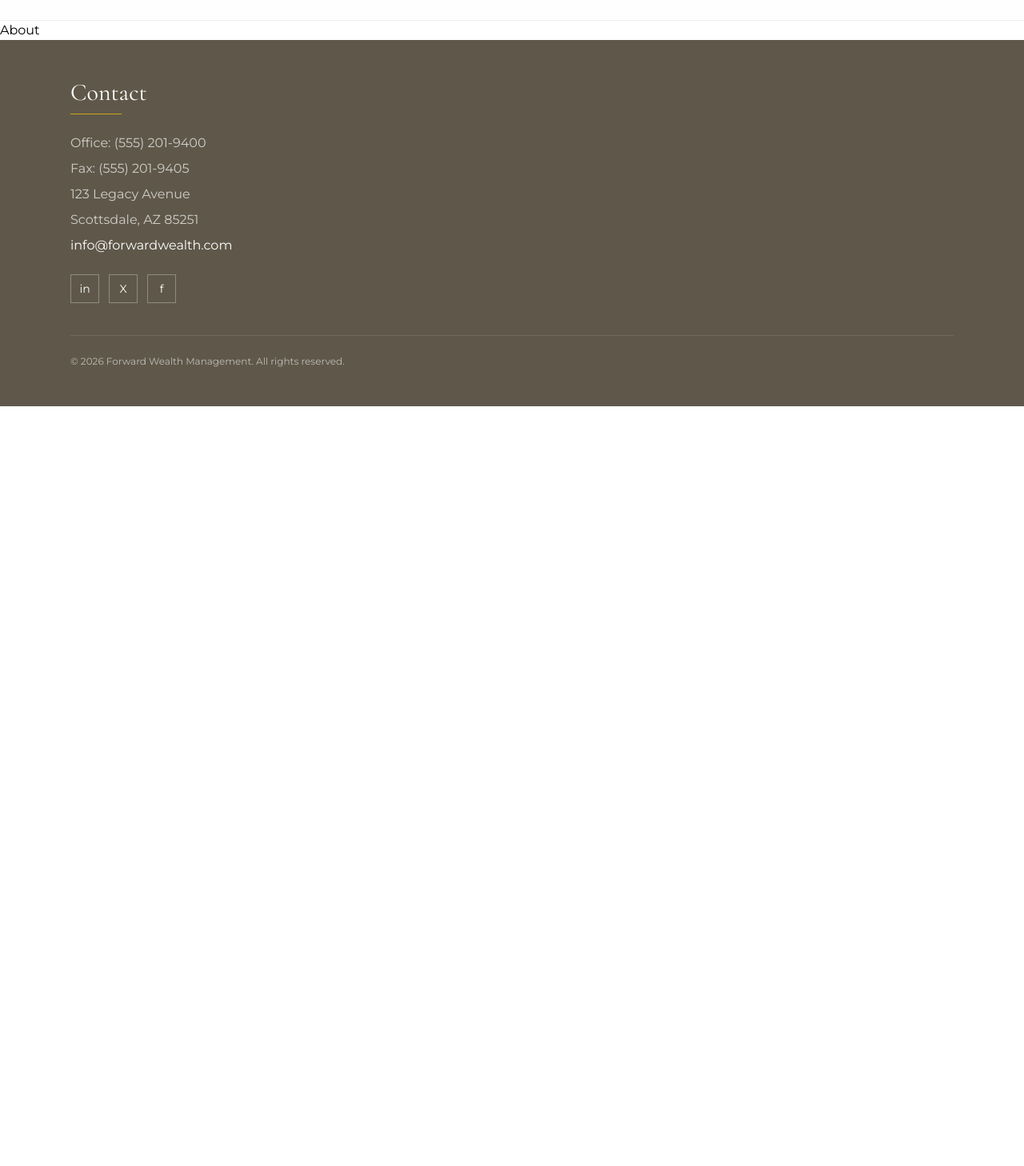
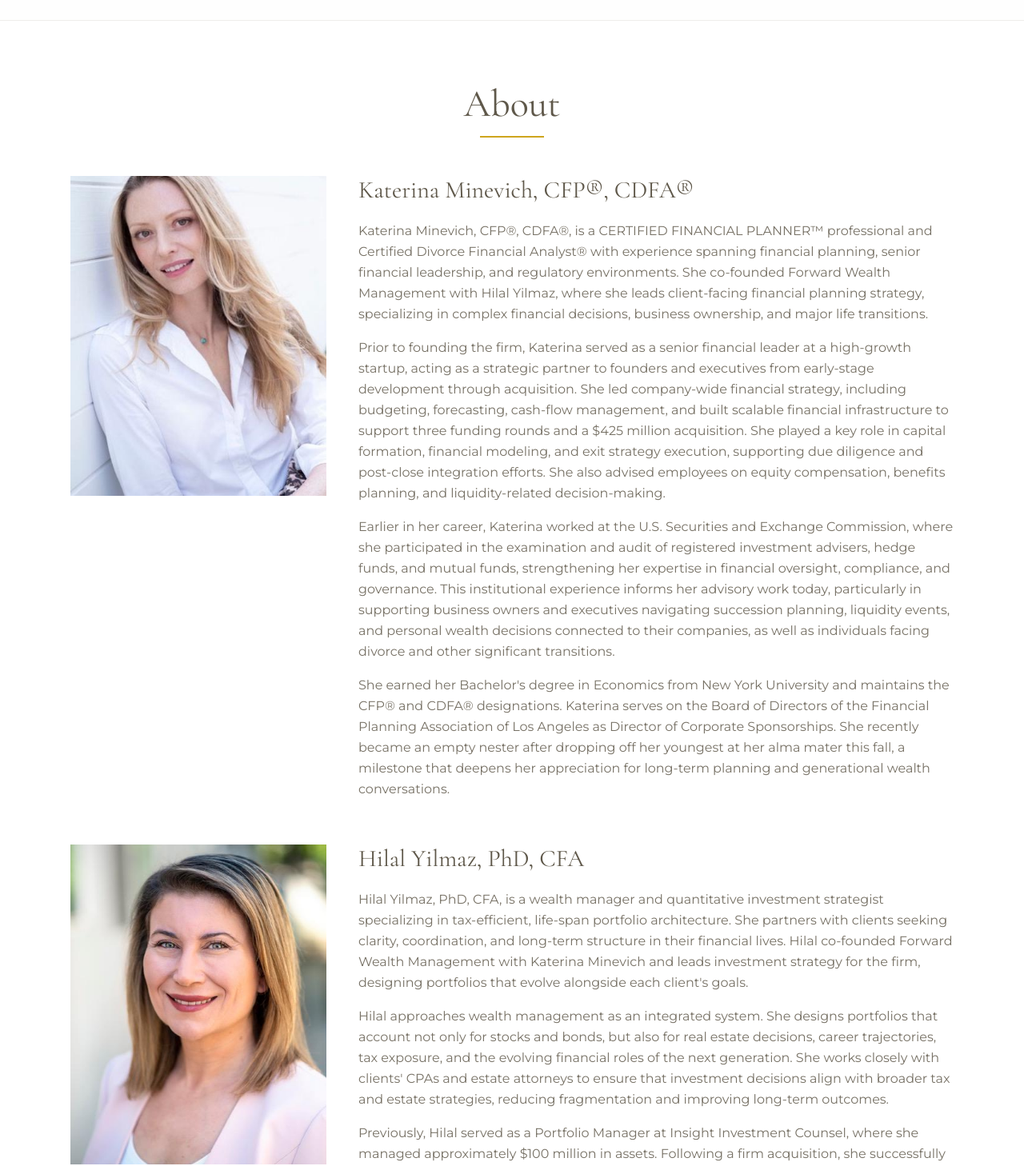
Before and after one commit to Ren6006/forwardwealthmanagement, a React (Vite) app: page /about in a window 1280 px wide. Shown: the part 110-1568 px from the top of the page at 80% size. Before the commit the page ends 800 px from the top, so only its background shows below. Built offline with nearby package versions, Linux system fonts and the light colour scheme.

Commit message:
Added about page

```diff
--- a/src/App.jsx
+++ b/src/App.jsx
@@ -2,6 +2,7 @@
 import './App.css'
 import Layout from './components/Layout.jsx'
 import HomePage from './components/sections/HomePage.jsx'
+import AboutPage from './components/sections/AboutPage.jsx'
 
 function App() {
   return (
@@ -9,7 +10,7 @@
       <Routes>
         <Route path="/" element={<Layout />}>
           <Route index element={<HomePage />} />
-          <Route path="about" element={<div>About</div>} />
+          <Route path="about" element={<AboutPage />} />
           <Route path="services" element={<div>Services</div>} />
           <Route path="contact" element={<div>Contact</div>} />
         </Route>
--- a/src/components/Footer.jsx
+++ b/src/components/Footer.jsx
@@ -9,8 +9,6 @@
           <div className="mt-2 h-px w-16 bg-brandAccent" />
 
           <div className="mt-6 space-y-2 text-white/70">
-            <p>Office: (555) 201-9400</p>
-            <p>Fax: (555) 201-9405</p>
             <p>123 Legacy Avenue</p>
             <p>Scottsdale, AZ 85251</p>
             <a
--- /dev/null
+++ b/src/components/sections/AboutPage.jsx
@@ -0,0 +1,36 @@
+import { siteContent } from "../../content/site.ts";
+import useScrollReveal from "./useScrollReveal";
+
+export default function AboutPage() {
+  const sectionRef = useScrollReveal();
+
+  return (
+    <section ref={sectionRef} className="reveal py-16 md:py-20 bg-white">
+      <div className="max-w-6xl mx-auto px-6">
+        <h1 className="text-4xl md:text-5xl text-brandDark text-center">{siteContent.about.heading}</h1>
+        <div className="mt-4 h-[2px] w-20 mx-auto bg-brandAccent" />
+
+        <div className="mt-12 space-y-14">
+          {siteContent.about.bios.map((bio) => (
+            <article key={bio.name} className="grid lg:grid-cols-[320px_1fr] gap-8 md:gap-10 items-start">
+              <img
+                src={bio.image}
+                alt={bio.name}
+                className="w-full max-w-[320px] aspect-[4/5] object-cover mx-auto lg:mx-0"
+              />
+
+              <div>
+                <h2 className="text-3xl text-brandDark">{bio.name}</h2>
+                <div className="mt-5 space-y-4 text-brandDark/85 leading-relaxed">
+                  {bio.paragraphs.map((paragraph) => (
+                    <p key={paragraph}>{paragraph}</p>
+                  ))}
+                </div>
+              </div>
+            </article>
+          ))}
+        </div>
+      </div>
+    </section>
+  );
+}
--- a/src/components/sections/MeetOurTeam.jsx
+++ b/src/components/sections/MeetOurTeam.jsx
@@ -44,12 +44,9 @@
               <p className="mt-1 text-brandDark/70 transition-colors group-hover:text-white/95">
                 {member.role}
               </p>
-              <p className="mt-4 text-sm text-brandDark/80 transition-colors group-hover:text-white/95">
-                {member.phone}
-              </p>
               <a
                 href={`mailto:${member.email}`}
-                className="mt-2 block text-sm text-brandDark/80 transition-colors group-hover:text-white/95"
+                className="mt-4 block text-sm text-brandDark/80 transition-colors group-hover:text-white/95"
               >
                 {member.email}
               </a>
--- a/src/components/sections/ThreePillars.jsx
+++ b/src/components/sections/ThreePillars.jsx
@@ -20,7 +20,7 @@
             <button
               key={pillar.id}
               onClick={() => setActive(pillar.id)}
-              className={`w-full min-h-[76px] px-5 py-3 uppercase tracking-wide leading-snug text-sm border transition-colors flex items-center justify-center text-center ${
+              className={`w-full min-h-[48px] px-5 py-1.5 uppercase tracking-wide leading-snug text-sm border transition-colors flex items-center justify-center text-center ${
                 active === pillar.id
                   ? "bg-brandAccent text-brandDark border-brandAccent"
                   : "bg-transparent text-brandDark border-brandDark/20 hover:border-brandAccent"
@@ -32,7 +32,7 @@
         </div>
 
         <div className="hidden md:grid mt-10">
-          <article className="grid grid-cols-2 gap-8 items-stretch bg-brandLight/35 p-6 md:p-8">
+          <article className="grid grid-cols-2 gap-8 items-stretch bg-brandLight/55 p-6 md:p-8">
             <img
               src={activePillar.image}
               alt={activePillar.title}
--- a/src/content/site.ts
+++ b/src/content/site.ts
@@ -67,18 +67,43 @@
       {
         name: "Katerina Minevich, CFP®, CDFA®",
         role: "Wealth Manager",
-        phone: "(555) 201-9402",
-        email: "daniel@forwardwealth.com",
-        linkedin: "https://www.linkedin.com/",
+        email: "katerina@fwdwlth.com",
+        linkedin: "https://www.linkedin.com/in/katerina-minevich/",
         image: "/images/katerina_profile.jpg",
       },
       {
         name: "Hilal Yilmaz, PhD, CFA",
         role: "Wealth Manager",
-        phone: "(555) 201-9401",
-        email: "morgan@forwardwealth.com",
-        linkedin: "https://www.linkedin.com/",
+        email: "hilal@fwdwlth.com",
+        linkedin: "https://www.linkedin.com/in/hilal-yilmaz-phd-cfa-a875b05/",
         image: "/images/hilal_profile.jpg",
+      },
+    ],
+  },
+  about: {
+    heading: "About",
+    bios: [
+      {
+        name: "Katerina Minevich, CFP®, CDFA®",
+        image: "/images/katerina_profile.jpg",
+        paragraphs: [
+          "Katerina Minevich, CFP®, CDFA®, is a CERTIFIED FINANCIAL PLANNER™ professional and Certified Divorce Financial Analyst® with experience spanning financial planning, senior financial leadership, and regulatory environments. She co-founded Forward Wealth Management with Hilal Yilmaz, where she leads client-facing financial planning strategy, specializing in complex financial decisions, business ownership, and major life transitions.",
+          "Prior to founding the firm, Katerina served as a senior financial leader at a high-growth startup, acting as a strategic partner to founders and executives from early-stage development through acquisition. She led company-wide financial strategy, including budgeting, forecasting, cash-flow management, and built scalable financial infrastructure to support three funding rounds and a $425 million acquisition. She played a key role in capital formation, financial modeling, and exit strategy execution, supporting due diligence and post-close integration efforts. She also advised employees on equity compensation, benefits planning, and liquidity-related decision-making.",
+          "Earlier in her career, Katerina worked at the U.S. Securities and Exchange Commission, where she participated in the examination and audit of registered investment advisers, hedge funds, and mutual funds, strengthening her expertise in financial oversight, compliance, and governance. This institutional experience informs her advisory work today, particularly in supporting business owners and executives navigating succession planning, liquidity events, and personal wealth decisions connected to their companies, as well as individuals facing divorce and other significant transitions.",
+          "She earned her Bachelor's degree in Economics from New York University and maintains the CFP® and CDFA® designations. Katerina serves on the Board of Directors of the Financial Planning Association of Los Angeles as Director of Corporate Sponsorships. She recently became an empty nester after dropping off her youngest at her alma mater this fall, a milestone that deepens her appreciation for long-term planning and generational wealth conversations.",
+        ],
+      },
+      {
+        name: "Hilal Yilmaz, PhD, CFA",
+        image: "/images/hilal_profile.jpg",
+        paragraphs: [
+          "Hilal Yilmaz, PhD, CFA, is a wealth manager and quantitative investment strategist specializing in tax-efficient, life-span portfolio architecture. She partners with clients seeking clarity, coordination, and long-term structure in their financial lives. Hilal co-founded Forward Wealth Management with Katerina Minevich and leads investment strategy for the firm, designing portfolios that evolve alongside each client's goals.",
+          "Hilal approaches wealth management as an integrated system. She designs portfolios that account not only for stocks and bonds, but also for real estate decisions, career trajectories, tax exposure, and the evolving financial roles of the next generation. She works closely with clients' CPAs and estate attorneys to ensure that investment decisions align with broader tax and estate strategies, reducing fragmentation and improving long-term outcomes.",
+          "Previously, Hilal served as a Portfolio Manager at Insight Investment Counsel, where she managed approximately $100 million in assets. Following a firm acquisition, she successfully onboarded 50 client households and restructured portfolios to align with firm strategy. She led asset allocation design and tax-loss harvesting strategies while contributing to firmwide research and analytics initiatives.",
+          "Earlier in her career, Hilal was a tenured Associate Professor of Economics at St. Edward's University and a Lecturer at the University of Texas at Austin. Her academic research focused on portfolio optimization and advanced risk measurement, equipping her with a deep understanding of diversification, asset classes, and risk layering, expertise she now applies in practical portfolio construction for her clients.",
+          "Hilal is particularly committed to multi-generational wealth education. Drawing on over a decade of advising college students, she actively engages clients' children in structured financial education and early portfolio responsibility, helping families build financial capability alongside financial capital.",
+          "She earned her PhD in Economics from the University of Illinois at Urbana-Champaign, holds a Master's degree in Finance, and received her Bachelor of Science in Mathematics from Bilkent University. Hilal holds the CFA® charter and serves as Co-Chair of the Financial Literacy Committee at CFA Society Los Angeles and as a member of its Wealth Management Advisory Council.",
+        ],
       },
     ],
   },
```
